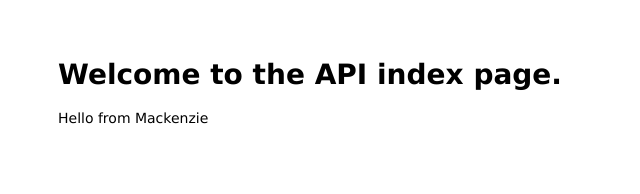
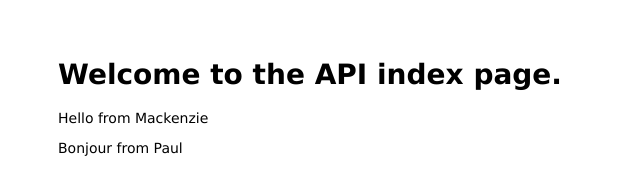
Before and after one commit to maudfabrello/Project3-server, a website: page public/index.html in a window 1280 px wide. Shown: the whole page, without its empty margins (0-640 px from the left). Drawn offline with Linux system fonts and the light colour scheme.

```diff
--- a/public/index.html
+++ b/public/index.html
@@ -7,5 +7,6 @@
   <body>
     <h1>Welcome to the API index page.</h1>
     <p>Hello from Mackenzie</p>
+    <p>Bonjour from Paul</p>
   </body>
 </html>
```
Also changed, not shown: 1 other file.
